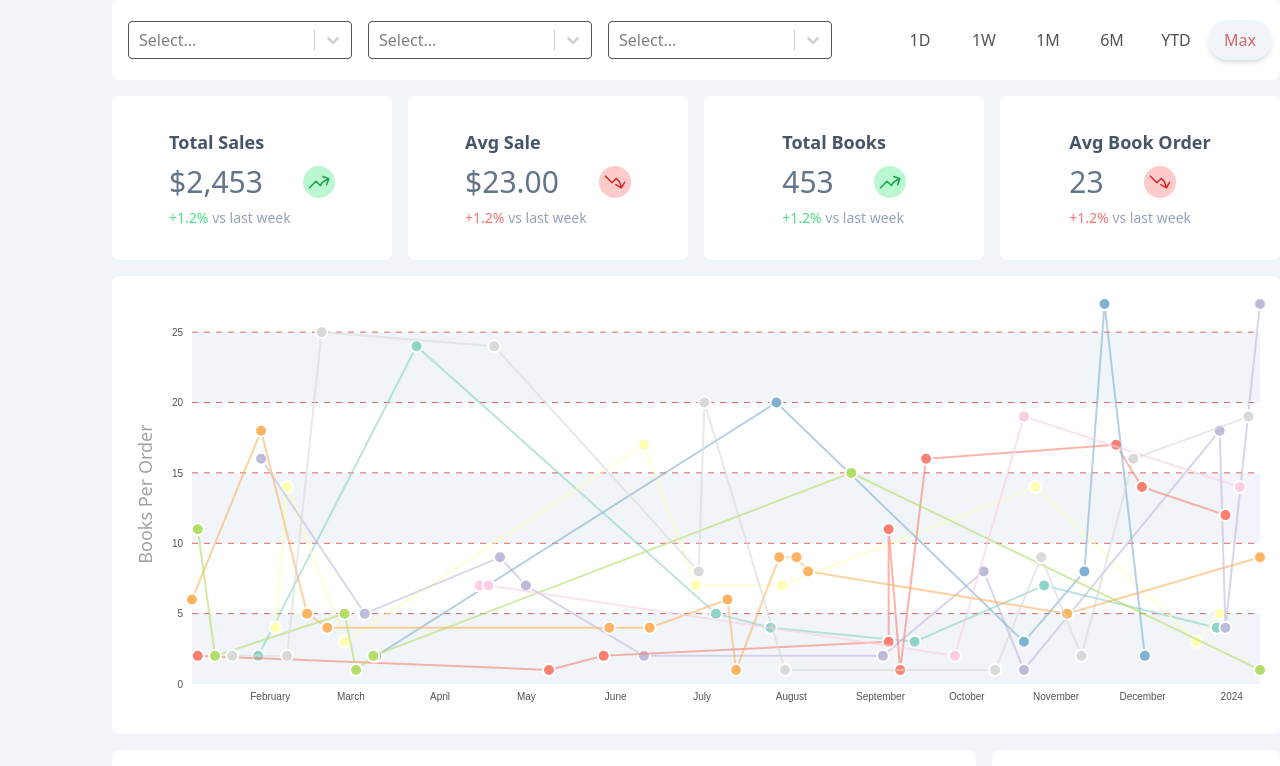
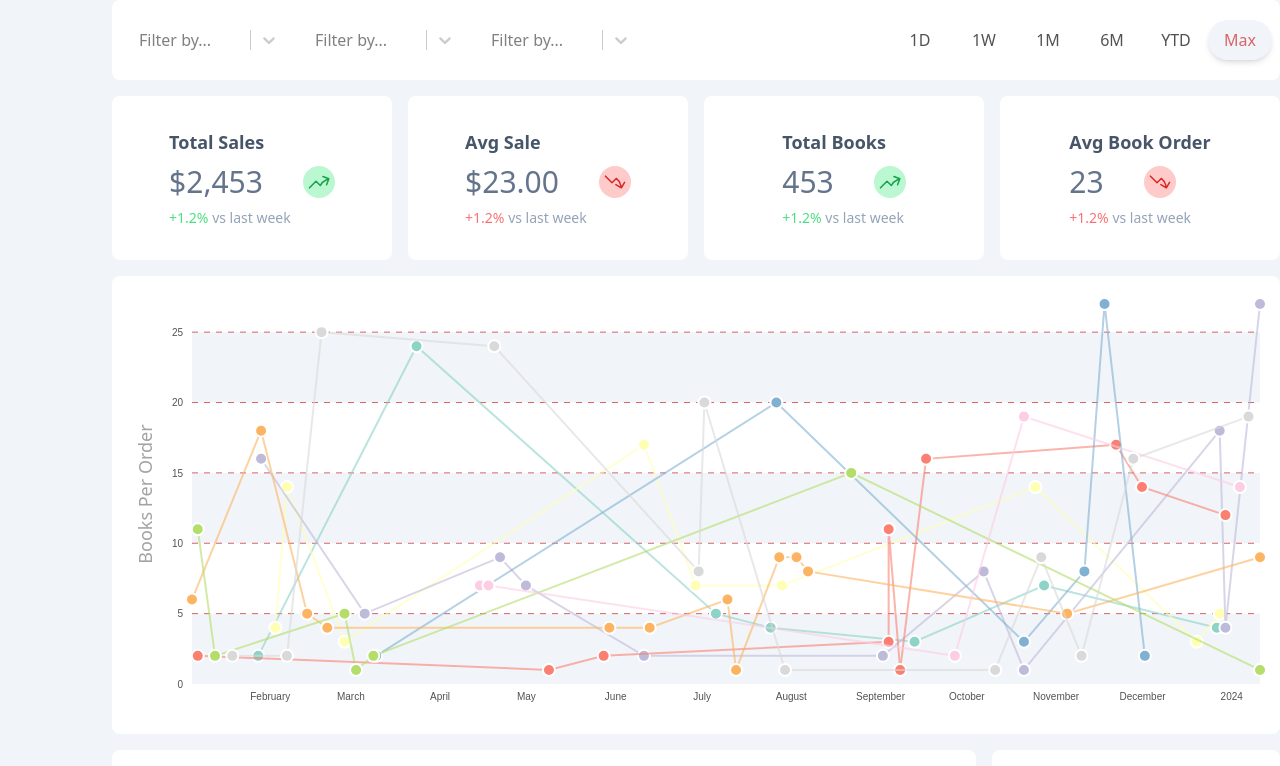
Before and after one commit to francoisdillinger/book_nook_frontend, a React (Vite) app: page / in a window 1280 px wide. Shown: the top 766 px of the page. Built offline with nearby package versions, Linux system fonts and the light colour scheme.

Commit message:
changed ReactSelect placeholder text and styles

```diff
--- a/src/components/ReactSelect.tsx
+++ b/src/components/ReactSelect.tsx
@@ -3,7 +3,8 @@ import Select, { OptionProps, components } from "react-select";
 const customStyles = {
 	control: (provided) => ({
 		...provided,
-		borderColor: "#525252",
+		borderColor: "#fff",
+		borderRadius: "25px",
 	}),
 	option: (provided, state) => ({
 		...provided,
@@ -55,9 +56,10 @@ const ReactSelect = ({ options, colorScale, setFocusedUser, focusedUser }) => {
 		<div onClick={(e) => onUsernameClick(e)}>
 			<Select
 				options={selectOptions}
-				className="w-56"
+				className="w-40"
 				components={{ Option }}
 				styles={customStyles}
+				placeholder="Filter by..."
 				onChange={handleChange}
 				value={
 					selectOptions.find((option) => option.name === focusedUser) || null
```
